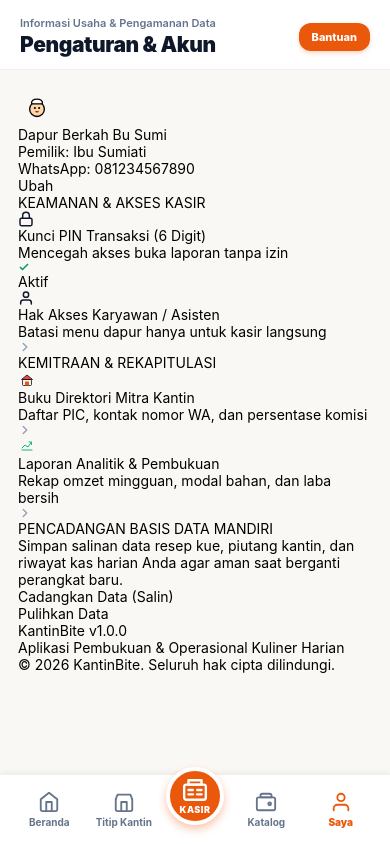
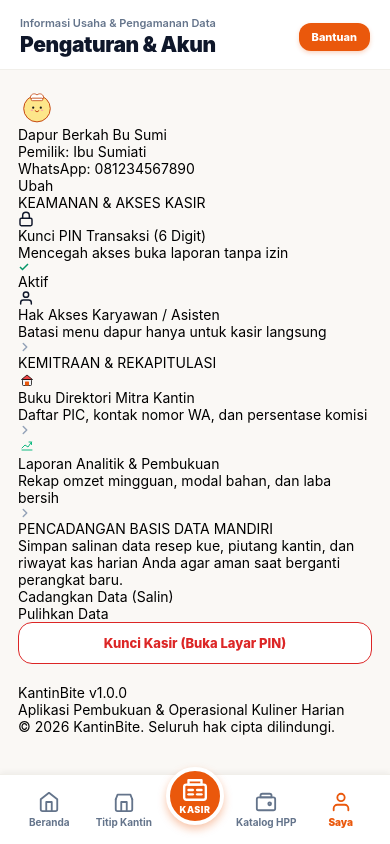
Before and after one commit to DarRahman/KantinBite, a React Native app: screen /Settings in a window 390 px wide. Built offline with nearby package versions, Linux system fonts and the light colour scheme.

Commit message:
fix(ui): unify bottom nav to Katalog HPP, fix WhatsApp button text, remove redundant scrollbar, and link mascot avatar

```diff
--- a/src/components/AssetVisual.js
+++ b/src/components/AssetVisual.js
@@ -1,6 +1,7 @@
 import React from 'react';
 import { View, StyleSheet } from 'react-native';
 import Svg, { Path, Rect, Circle, Ellipse, G, Defs, LinearGradient, RadialGradient, Stop } from 'react-native-svg';
+import { Mascot } from './Mascot';
 
 /**
  * AssetVisual Engine
@@ -317,13 +318,7 @@
     case 'bitey':
       return (
         <View style={[{ width: s, height: s, alignItems: 'center', justifyContent: 'center' }, style]}>
-          <Svg width={s} height={s} viewBox="0 0 72 72">
-            <Circle cx="36" cy="40" r="14" fill="#FED7AA" stroke="#000" strokeWidth="2.5" />
-            <Path d="M26 30 C22 18 50 18 46 30 Z" fill="#FFF" stroke="#000" strokeWidth="2.5" />
-            <Circle cx="32" cy="38" r="2" fill="#000" />
-            <Circle cx="40" cy="38" r="2" fill="#000" />
-            <Path d="M33 44 Q36 48 39 44" stroke="#EA580C" strokeWidth="2" strokeLinecap="round" />
-          </Svg>
+          <Mascot size={s} />
         </View>
       );
 
--- a/src/components/ModernBottomNav.js
+++ b/src/components/ModernBottomNav.js
@@ -67,7 +67,7 @@
           <Path d="M16 3H8a2 2 0 0 0-2 2v2h12V5a2 2 0 0 0-2-2z" />
           <Circle cx="16" cy="14" r="1.5" />
         </Svg>
-        <Text style={[styles.tabLabel, activeTab === 'Wallet' && styles.tabLabelActive]}>Katalog</Text>
+        <Text style={[styles.tabLabel, activeTab === 'Wallet' && styles.tabLabelActive]}>Katalog HPP</Text>
       </TouchableOpacity>
 
       {/* 5. ME / AKUN & PROFIL */}
--- a/src/screens/DashboardScreen.js
+++ b/src/screens/DashboardScreen.js
@@ -177,28 +177,7 @@
           </TouchableOpacity>
         </View>
 
-        {/* 5. HORIZONTAL CATEGORY CHIPS */}
-        <View style={styles.categoryChipsWrap}>
-          <ScrollView horizontal showsHorizontalScrollIndicator={false} contentContainerStyle={styles.categoryScroll}>
-            {categories.map((cat, idx) => {
-              const isActive = selectedCategory === cat;
-              return (
-                <TouchableOpacity
-                  key={idx}
-                  activeOpacity={0.8}
-                  onPress={() => setSelectedCategory(cat)}
-                  style={[styles.categoryChip, isActive && styles.categoryChipActive]}
-                >
-                  <Text style={[styles.categoryChipText, isActive && styles.categoryChipTextActive]}>
-                    {cat}
-                  </Text>
-                </TouchableOpacity>
-              );
-            })}
-          </ScrollView>
-        </View>
-
-        {/* 6. POPULAR / FAVORITE FOOD CAROUSEL ASLI (GAYA KARTU KREM MENTEGA #FFF9D6 + '25 LAKU') */}
+        {/* 5. POPULAR / FAVORITE FOOD CAROUSEL ASLI (GAYA KARTU KREM MENTEGA #FFF9D6 + '25 LAKU') */}
         <View style={styles.sectionHeaderRow}>
           <Text style={styles.sectionTitle}>Katalog Jajanan Unggulan</Text>
           <TouchableOpacity onPress={() => navigation.navigate('Hpp')}>
--- a/src/screens/PartnerDirectoryScreen.js
+++ b/src/screens/PartnerDirectoryScreen.js
@@ -162,7 +162,7 @@
                 icon={<AssetVisual name="chef_mascot" size={16} />}
                 onPress={() => handleCallOrWhatsApp(p)}
               >
-                Chat WhatsApp
+                Chat WA
               </TactileButton>
             </View>
 
--- a/src/screens/SettingsScreen.js
+++ b/src/screens/SettingsScreen.js
@@ -221,7 +221,18 @@
           </View>
         </View>
 
-        {/* 6. FOOTER PUBLIK BERSIH (TANPA KATA TECH / UNIVERSAL JARGON) */}
+        {/* 6. TOMBOL KUNCI KASIR (MASUK LAYAR PIN) */}
+        <TouchableOpacity
+          style={styles.lockAppBtn}
+          activeOpacity={0.8}
+          onPress={() => navigation.navigate('Auth')}
+          accessibilityLabel="Kunci Kasir dan Keluar ke Layar PIN"
+          accessibilityRole="button"
+        >
+          <Text style={styles.lockAppBtnText}>Kunci Kasir (Buka Layar PIN)</Text>
+        </TouchableOpacity>
+
+        {/* 7. FOOTER PUBLIK BERSIH (TANPA KATA TECH / UNIVERSAL JARGON) */}
         <View style={styles.publicFooter}>
           <Text style={styles.footerAppName}>KantinBite v1.0.0</Text>
           <Text style={styles.footerCopyright}>Aplikasi Pembukuan & Operasional Kuliner Harian</Text>
@@ -375,4 +386,19 @@
     fontWeight: '700',
     paddingVertical: 2,
   },
+  lockAppBtn: {
+    backgroundColor: '#FFFFFF',
+    borderWidth: 1.5,
+    borderColor: '#DC2626',
+    borderRadius: 14,
+    paddingVertical: 12,
+    alignItems: 'center',
+    justifyContent: 'center',
+    marginBottom: 20,
+  },
+  lockAppBtnText: {
+    color: '#DC2626',
+    fontSize: 13,
+    fontWeight: '800',
+  },
 });
```
